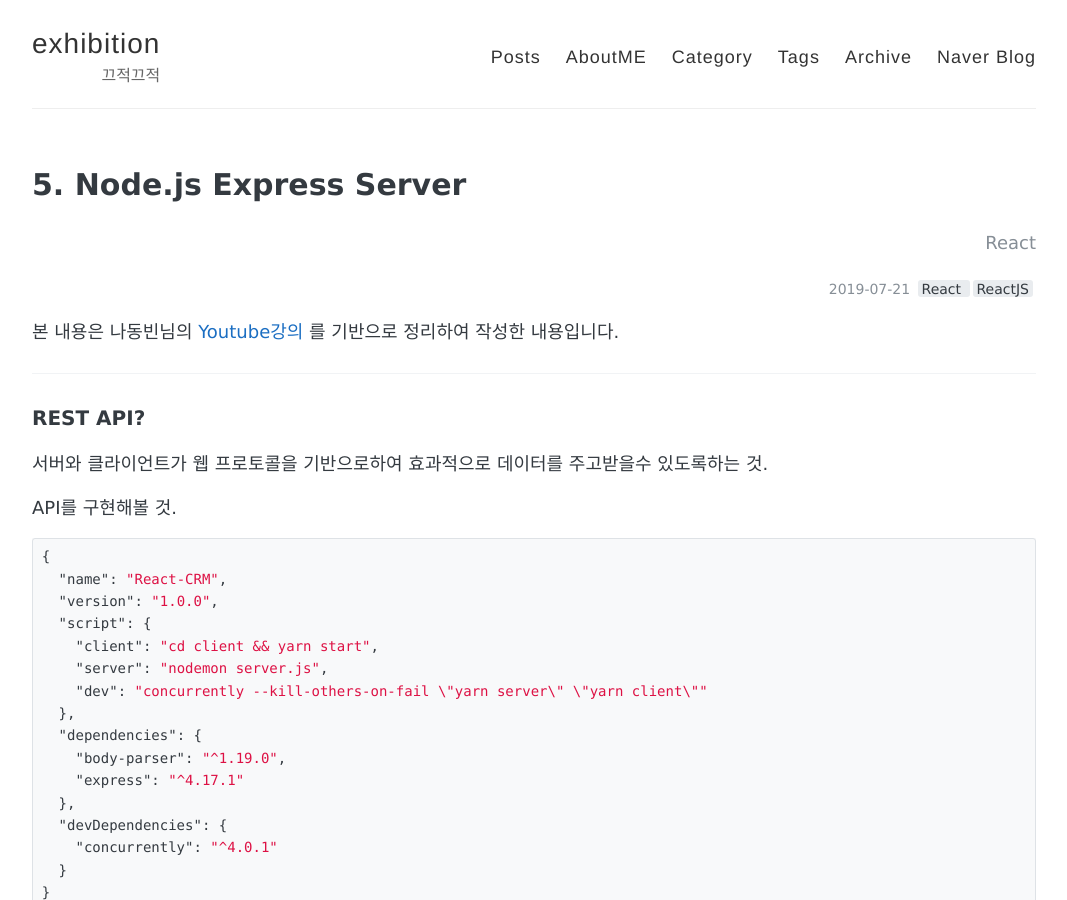
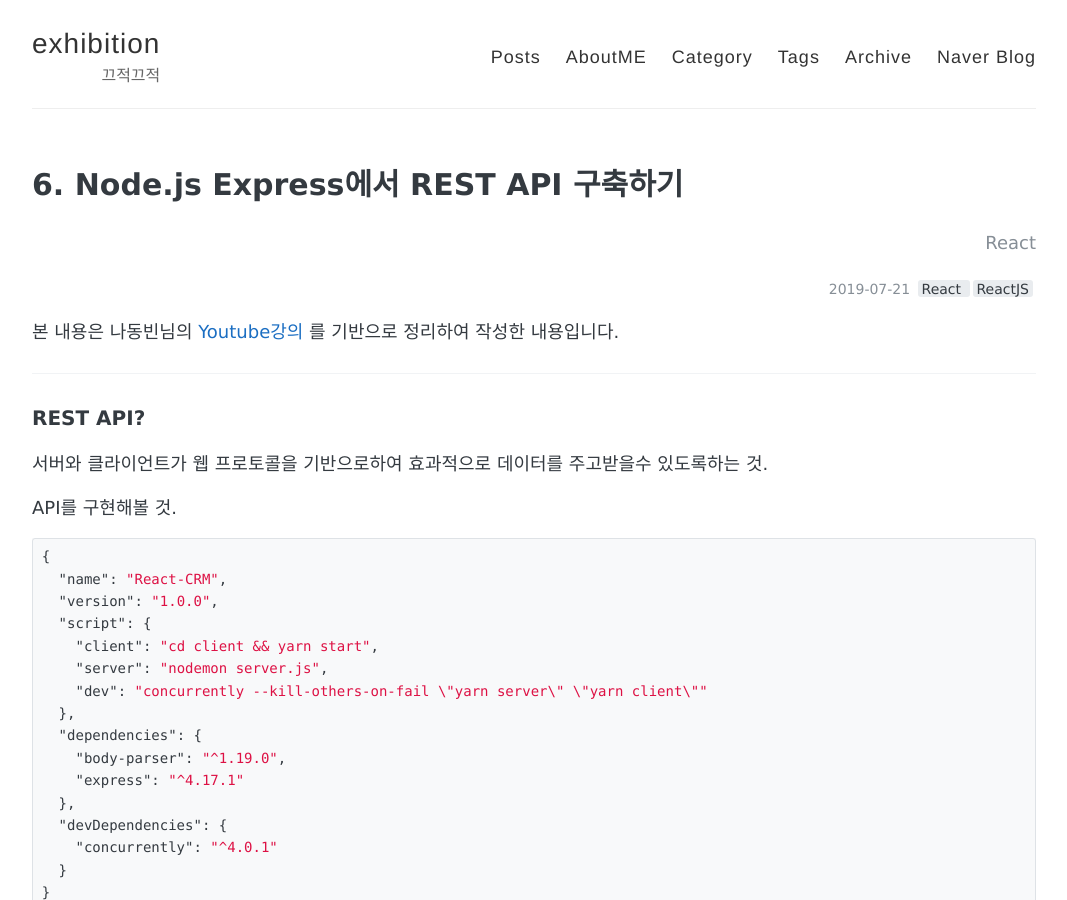
Before and after one commit to Yoodahun/Yoodahun.github.io, a Jekyll site: the page built from _posts/React/2019-07-21-6. Node.js Express에서 REST API 구축하기.md, in a window 1280 px wide and 900 px high. Shown: the whole window, without its empty margins (106-1173 px from the left). Built offline with Jekyll 4.4.1, drawn with Linux system fonts in a browser that asks for light colours; comment, search, counter and statistics services are not loaded; some of the changed text lies outside the part shown.

Commit message:
[UPDATE]

````diff
--- a/_posts/React/2019-07-21-6. Node.js Express에서 REST API 구축하기.md
+++ b/_posts/React/2019-07-21-6. Node.js Express에서 REST API 구축하기.md
@@ -1,6 +1,6 @@
 ---
 layout: post
-title: "5. Node.js Express Server"
+title: "6. Node.js Express에서 REST API 구축하기"
 image:
 categories: React
 tags:
@@ -120,13 +120,13 @@ callApi = async () => { //비동기 처리작업.
 ```
 
 위와 같이 한 후, 직접 customer를 출력하는 부분을 확인할 것.
-```javascript
+```react
 <TableBody>
           {
             this.state.customers ? this.state.customers.map(c => {
               return (<Customer key={c.id} id={c.id} image={c.image} name={c.name} birthday={c.birthday} gender={c.gender} job={c.job}/>)
             }) : " "
           }
-        </TableBody>
+</TableBody>
 ```
 `this.state` 를 통해, 습득한 `customer`를 출력해줌.
````
Also changed, not shown: _posts/React/2019-07-21-this.state.customers.map is not a function.md (+2 -2 lines).
